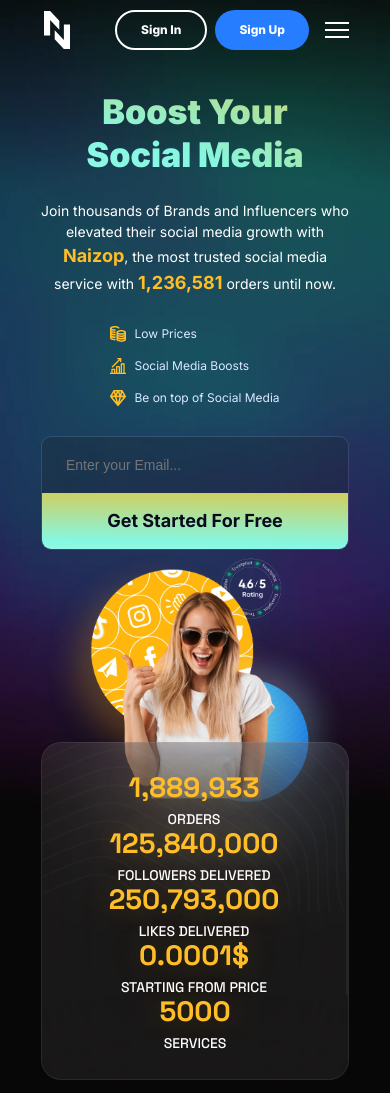
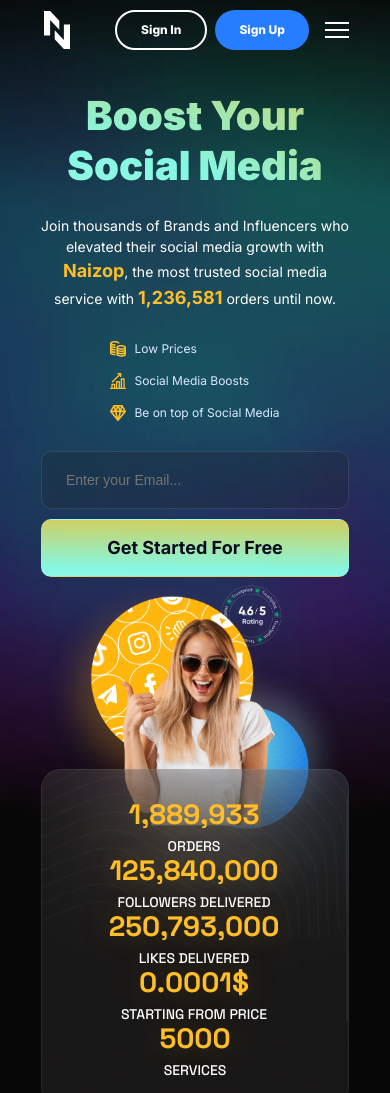
Before and after one commit to N1TAXE/naizop, a plain HTML site: page index.html in a window 390 px wide. Shown: the top 1093 px of the page. Drawn offline with nearby package versions, Linux system fonts and the light colour scheme.

Commit message:
изменение размера главного заголовка + разсоединение формы отправки емейла

```diff
--- a/assets/styles/scss/styles.scss
+++ b/assets/styles/scss/styles.scss
@@ -332,16 +332,25 @@
     overflow: hidden;
     width: max-content;
     @media screen and (max-width: 768px) {
+      border: unset;
+      border-radius: unset;
       width: 100%;
       flex-direction: column;
+      gap: 10px;
       a {
         width: 100%;
       }
       .main-input {
         width: 100%;
         input {
+          border: 1px solid rgba(255, 255, 255, 0.10);
+          border-radius: 10px;
           width: 100%;
         }
+      }
+      .btn-gradient{
+        border: 1px solid rgba(255, 255, 255, 0.10);
+        border-radius: 10px;
       }
     }
   }
@@ -444,7 +453,7 @@
       -webkit-text-fill-color: transparent;
       font-family: 'Inter', sans-serif;
       @media all and (max-width: 768px) {
-        font-size: 34px;
+        font-size: 40px;
         display: flex;
         justify-content: center;
         text-align: center;
```
Also changed, not shown: assets/styles/css/styles.css, 1 other file.
